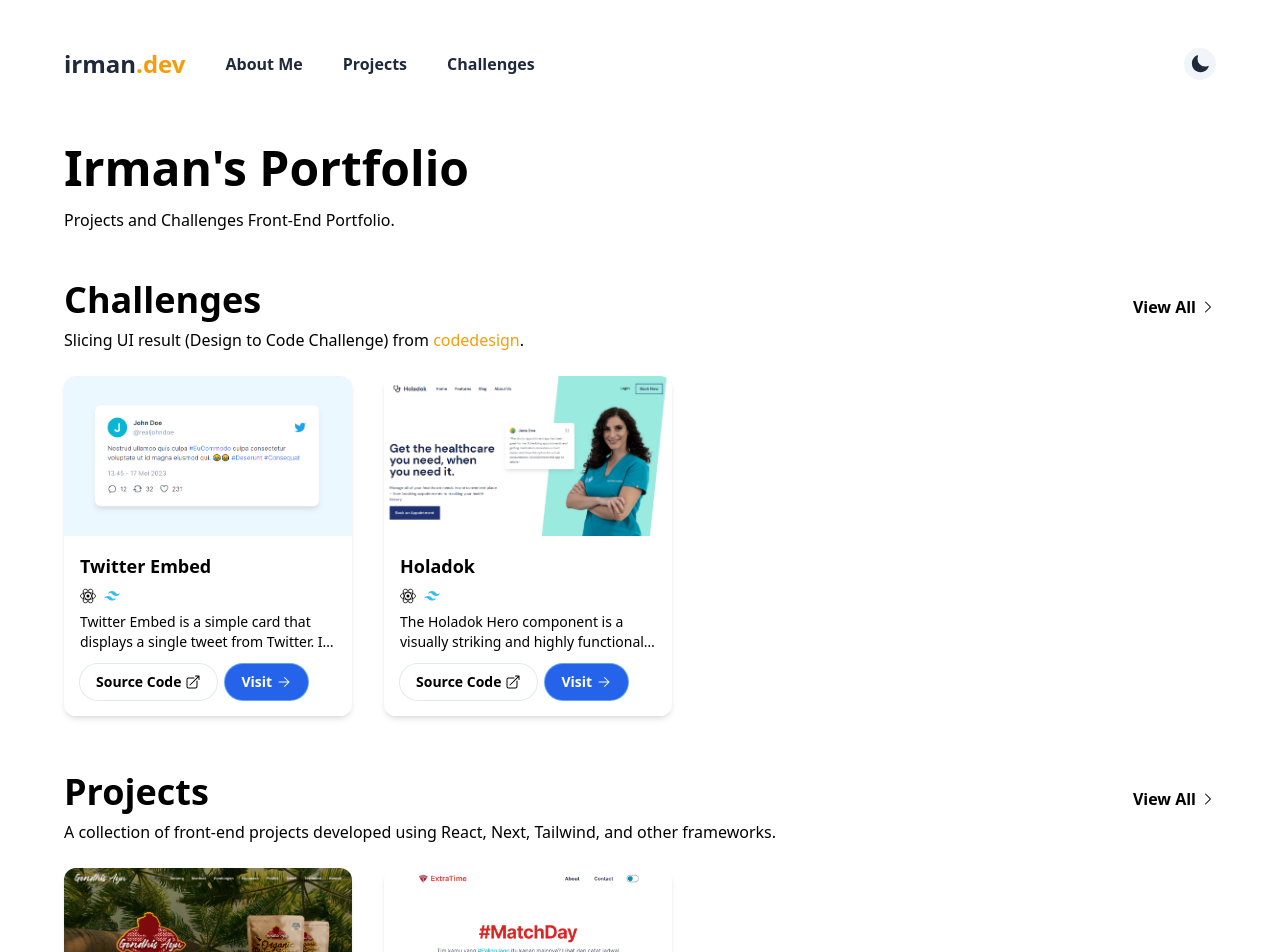
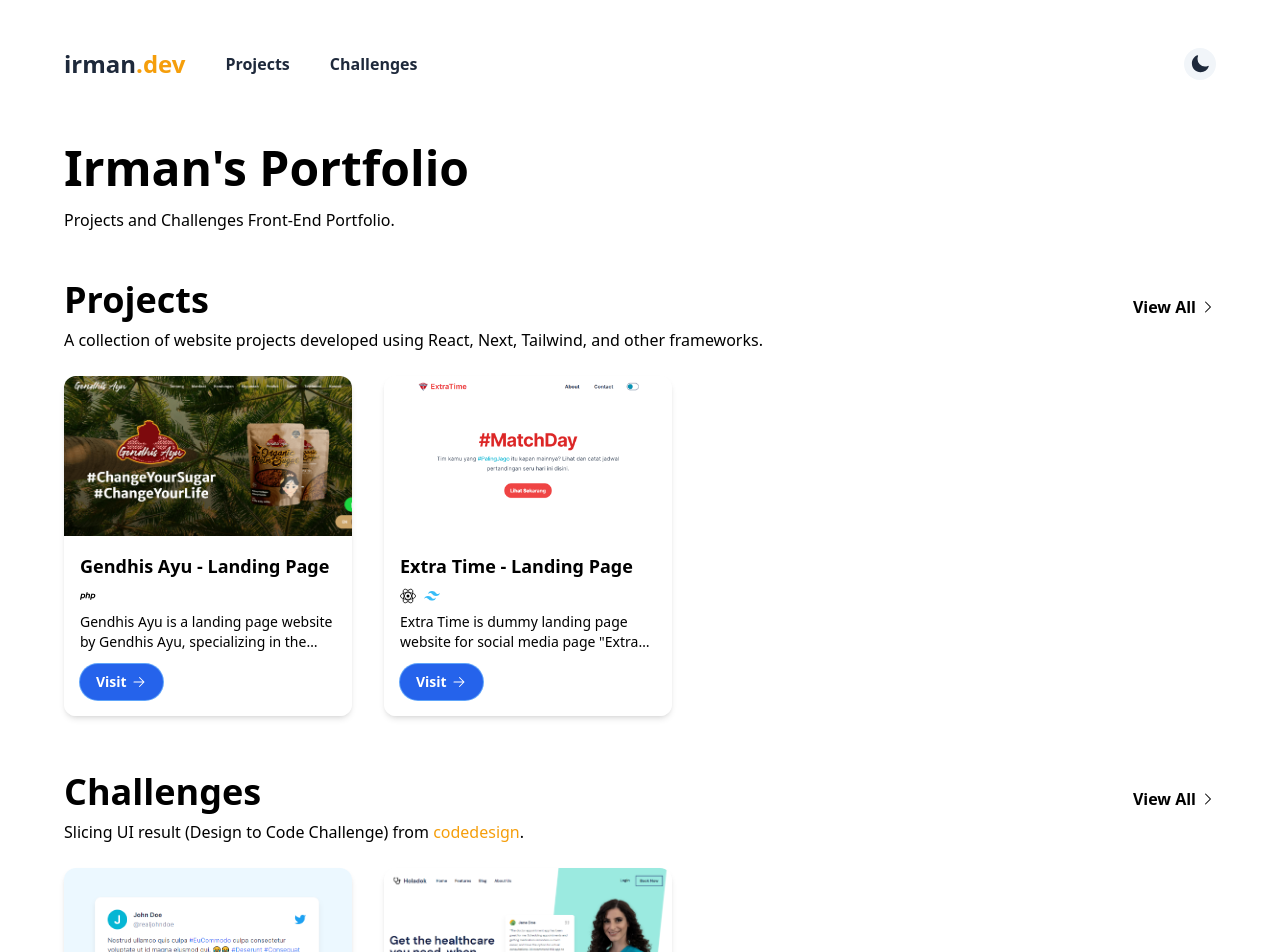
Before and after one commit to irmankurniawan11/react-challenge, a React (Create React App) app: page / in a window 1280 px wide. Shown: the top 952 px of the page. Built offline with nearby package versions, Linux system fonts and the light colour scheme; a web font is replaced by a local one.

Commit message:
Update Website Title

```diff
--- a/public/index.html
+++ b/public/index.html
@@ -7,7 +7,7 @@
     <meta name="theme-color" content="#000000" />
     <meta
       name="description"
-      content="Design to Code Challenge by Irman Kurniawan"
+      content="Website Portfolio by Irman Kurniawan"
     />
     <link rel="apple-touch-icon" href="%PUBLIC_URL%/logo192.png" />
     <link rel="stylesheet" href="https://rsms.me/inter/inter.css">
@@ -25,7 +25,7 @@
       work correctly both with client-side routing and a non-root public URL.
       Learn how to configure a non-root public URL by running `npm run build`.
     -->
-    <title>Design to Code Challenge by Irman Kurniawan</title>
+    <title>Website Portfolio by Irman Kurniawan</title>
   </head>
   <body>
     <noscript>You need to enable JavaScript to run this app.</noscript>
--- a/src/components/NavBar.js
+++ b/src/components/NavBar.js
@@ -5,7 +5,6 @@ import { useEffect, useState } from "react"
 
 const NavBar = () => {
     const navigation = [
-        { name: 'About Me', href: '/about' },
         { name: 'Projects', href: '#Projects' },
         { name: 'Challenges', href: '#Challenges' },
     ]
--- a/src/pages/Home.js
+++ b/src/pages/Home.js
@@ -10,11 +10,11 @@ const Home = () => {
         <div>
             <NavBar/>
             <Header/>
+            <Challenges title="Projects" href="/projects" data={projectData}>
+                <p>A collection of website projects developed using React, Next, Tailwind, and other frameworks.</p>
+            </Challenges>
             <Challenges title="Challenges" href="/challenges" data={challengeData}>
                 <p>Slicing UI result (Design to Code Challenge) from <a className="text-amber-500" href="https://codedesign.dev/" target="_blank" rel="noreferrer" alt="codedesign">codedesign</a>.</p>
-            </Challenges>
-            <Challenges title="Projects" href="/projects" data={projectData}>
-                <p>A collection of front-end projects developed using React, Next, Tailwind, and other frameworks.</p>
             </Challenges>
             <Footer/>
         </div>
```
